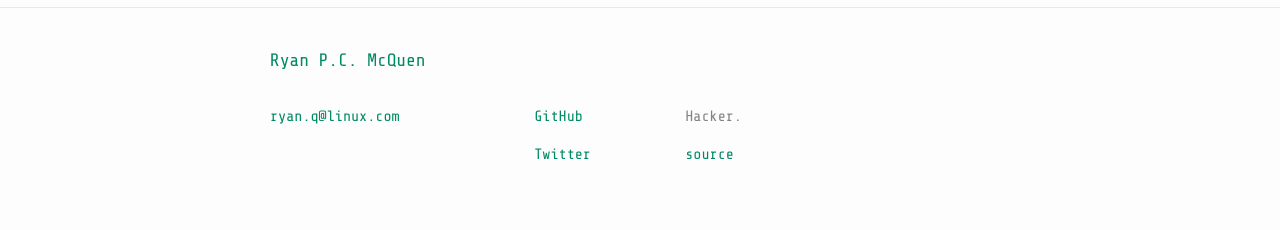
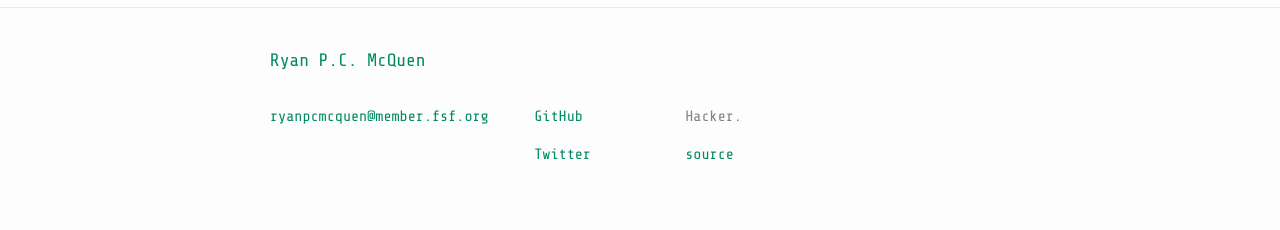
Before and after one commit to ryanpcmcquen/ryanpcmcquen.github.io, a Jekyll site: the page built from index.html, in a window 1280 px wide. Shown: the part 1297-1527 px from the top of the page. Built offline with Jekyll 4.4.1, drawn with Linux system fonts in a browser that asks for light colours.

Commit message:
FSF email!

```diff
--- a/_config.yml
+++ b/_config.yml
@@ -1,6 +1,6 @@
 # Site settings
 title: Ryan P.C. McQuen
-email: ryan.q@linux.com
+email: ryanpcmcquen@member.fsf.org
 description: Hacker.
 baseurl: "" # the subpath of your site, e.g. /blog/
 url: "https://ryanpcmcquen.org" # the base hostname & protocol for your site
```
